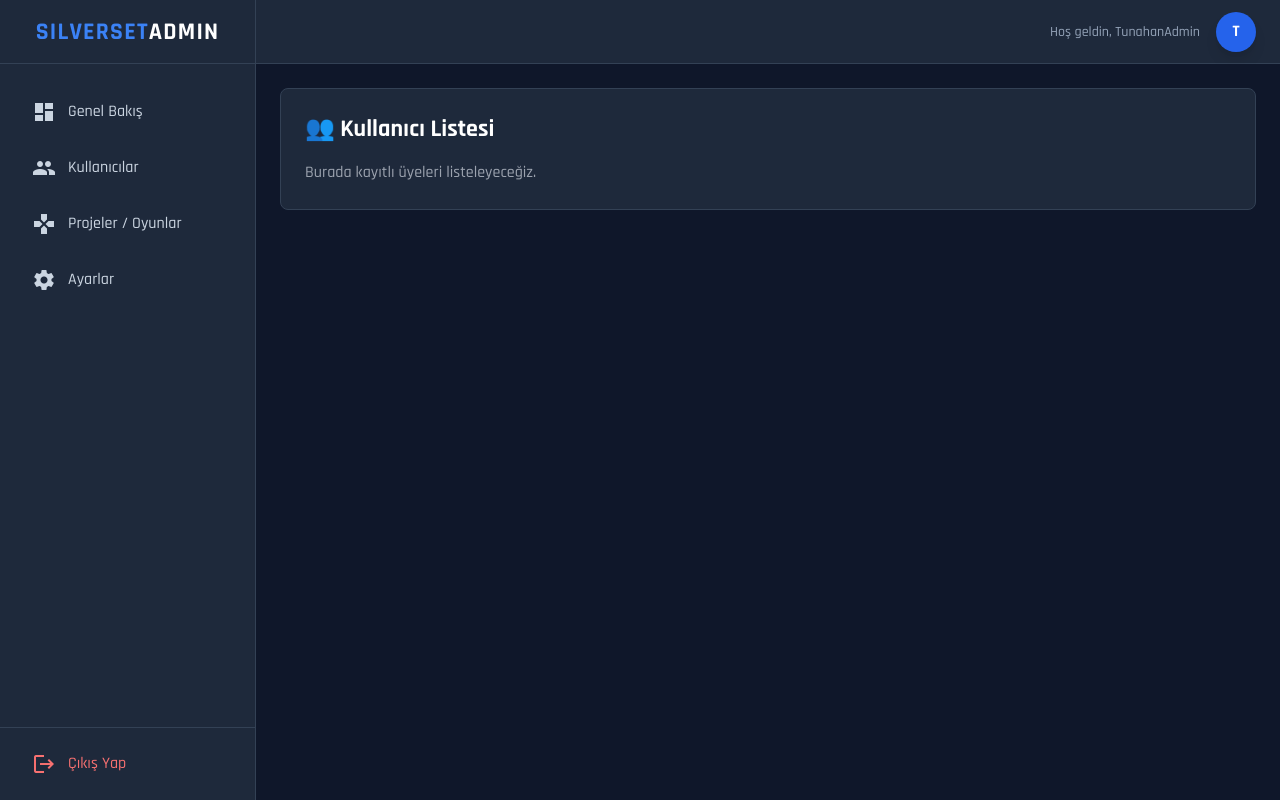
After one commit to Raveloon/SilverSetWeb, an ASP.NET Core app: template SilverSet/Areas/Admin/Views/User/Index.cshtml in a window 1280 px wide. The commit adds this page. Run offline with ASP.NET Core 8, Linux system fonts and the light colour scheme; the template is opened without the code that fills it, so the values that code supplies are empty; some libraries are stand-ins or nearby versions.

Commit message:
admin giriş

```diff
--- a/SilverSet/Models/ViewModels/LoginViewModel.cs
+++ b/SilverSet/Areas/Admin/Models/ViewModels/LoginViewModel.cs
@@ -1,4 +1,4 @@
-namespace SilverSet.Models.ViewModels
+namespace SilverSet.Areas.Admin.Models.ViewModels
 {
     public class LoginViewModel
     {
--- /dev/null
+++ b/SilverSet/Areas/Admin/Views/Shared/_Layout.cshtml
@@ -0,0 +1,94 @@
+<!DOCTYPE html>
+<html lang="en" class="dark">
+<head>
+    <meta charset="utf-8" />
+    <meta name="viewport" content="width=device-width, initial-scale=1.0" />
+    <title>@ViewData["Title"] - SilverSet Admin</title>
+    <script src="https://cdn.tailwindcss.com"></script>
+    <link href="https://fonts.googleapis.com/icon?family=Material+Icons" rel="stylesheet">
+    <link href="https://fonts.googleapis.com/css2?family=Rajdhani:wght@300;500;700&display=swap" rel="stylesheet">
+    <style>
+        body { font-family: 'Rajdhani', sans-serif; background-color: #0f172a; color: #e2e8f0; }
+        /* Mobil menü geçiş efekti */
+        .sidebar-transition { transition: transform 0.3s ease-in-out; }
+    </style>
+</head>
+<body class="flex h-screen overflow-hidden bg-slate-900">
+
+    <aside id="sidebar" class="fixed inset-y-0 left-0 z-50 w-64 bg-slate-800 border-r border-slate-700 transform -translate-x-full md:relative md:translate-x-0 sidebar-transition flex flex-col">
+
+        <div class="h-16 flex items-center justify-center border-b border-slate-700">
+            <h1 class="text-2xl font-bold text-blue-500 tracking-wider">SILVERSET<span class="text-white">ADMIN</span></h1>
+        </div>
+
+        <nav class="flex-1 px-4 py-6 space-y-2">
+            <a asp-area="Admin" asp-controller="Home" asp-action="Index"
+               class="flex items-center px-4 py-3 text-slate-300 hover:bg-slate-700 hover:text-blue-400 rounded-lg transition-colors">
+                <span class="material-icons mr-3">dashboard</span>
+                Genel Bakış
+            </a>
+
+            <a asp-area="Admin" asp-controller="Users" asp-action="Index"
+               class="flex items-center px-4 py-3 text-slate-300 hover:bg-slate-700 hover:text-blue-400 rounded-lg transition-colors">
+                <span class="material-icons mr-3">people</span>
+                Kullanıcılar
+            </a>
+
+            <a asp-area="Admin" asp-controller="Projects" asp-action="Index"
+               class="flex items-center px-4 py-3 text-slate-300 hover:bg-slate-700 hover:text-blue-400 rounded-lg transition-colors">
+                <span class="material-icons mr-3">games</span>
+                Projeler / Oyunlar
+            </a>
+
+            <a asp-area="Admin" asp-controller="Settings" asp-action="Index"
+               class="flex items-center px-4 py-3 text-slate-300 hover:bg-slate-700 hover:text-blue-400 rounded-lg transition-colors">
+                <span class="material-icons mr-3">settings</span>
+                Ayarlar
+            </a>
+        </nav>
+
+        <div class="p-4 border-t border-slate-700">
+            <a href="/" class="flex items-center px-4 py-2 text-red-400 hover:bg-red-500/10 rounded-lg transition">
+                <span class="material-icons mr-3">logout</span> Çıkış Yap
+            </a>
+        </div>
+    </aside>
+
+    <div class="flex-1 flex flex-col h-screen overflow-hidden">
+
+        <header class="h-16 bg-slate-800 border-b border-slate-700 flex items-center justify-between px-6">
+
+            <button id="menu-btn" class="text-slate-300 hover:text-white md:hidden focus:outline-none">
+                <span class="material-icons text-3xl">menu</span>
+            </button>
+
+            <div class="flex items-center ml-auto space-x-4">
+                <span class="text-slate-400 text-sm hidden sm:block">Hoş geldin, TunahanAdmin</span>
+                <div class="w-10 h-10 rounded-full bg-blue-600 flex items-center justify-center text-white font-bold shadow-lg">
+                    T
+                </div>
+            </div>
+        </header>
+
+        <main class="flex-1 overflow-x-hidden overflow-y-auto bg-slate-900 p-6">
+            @RenderBody()
+        </main>
+    </div>
+
+    <script>
+        const menuBtn = document.getElementById('menu-btn');
+        const sidebar = document.getElementById('sidebar');
+
+        menuBtn.addEventListener('click', () => {
+            // Sidebar'ı aç/kapat (Telefonda)
+            if (sidebar.classList.contains('-translate-x-full')) {
+                sidebar.classList.remove('-translate-x-full');
+            } else {
+                sidebar.classList.add('-translate-x-full');
+            }
+        });
+
+        // Ekrana tıklandığında menüyü kapatmak istersen buraya ekleme yapılabilir.
+    </script>
+</body>
+</html>
--- /dev/null
+++ b/SilverSet/Areas/Admin/Views/User/Index.cshtml
@@ -0,0 +1,8 @@
+ @{
+    ViewData["Title"] = "Kullanıcı Yönetimi";
+ }
+
+<div class="p-6 bg-slate-800 rounded-lg border border-slate-700">
+    <h2 class="text-2xl font-bold text-white mb-4">👥 Kullanıcı Listesi</h2>
+    <p class="text-gray-400">Burada kayıtlı üyeleri listeleyeceğiz.</p>
+</div>
--- /dev/null
+++ b/SilverSet/Areas/Admin/Views/_ViewStart.cshtml
@@ -0,0 +1,3 @@
+@{
+    Layout = "_Layout";
+}
```
Also changed, not shown: SilverSet/Areas/Admin/Controllers/AccountController.cs (+21 -4 lines), SilverSet/Areas/Admin/Controllers/UserController.cs (added, +13 -0 lines), SilverSet/Areas/Admin/Views/Account/Login.cshtml (+8 -2 lines), SilverSet/Controllers/AccountController.cs (added, +37 -0 lines), SilverSet/Models/ViewModels/UserLoginViewModel.cs (added, +15 -0 lines), SilverSet/SilverSet.csproj.
